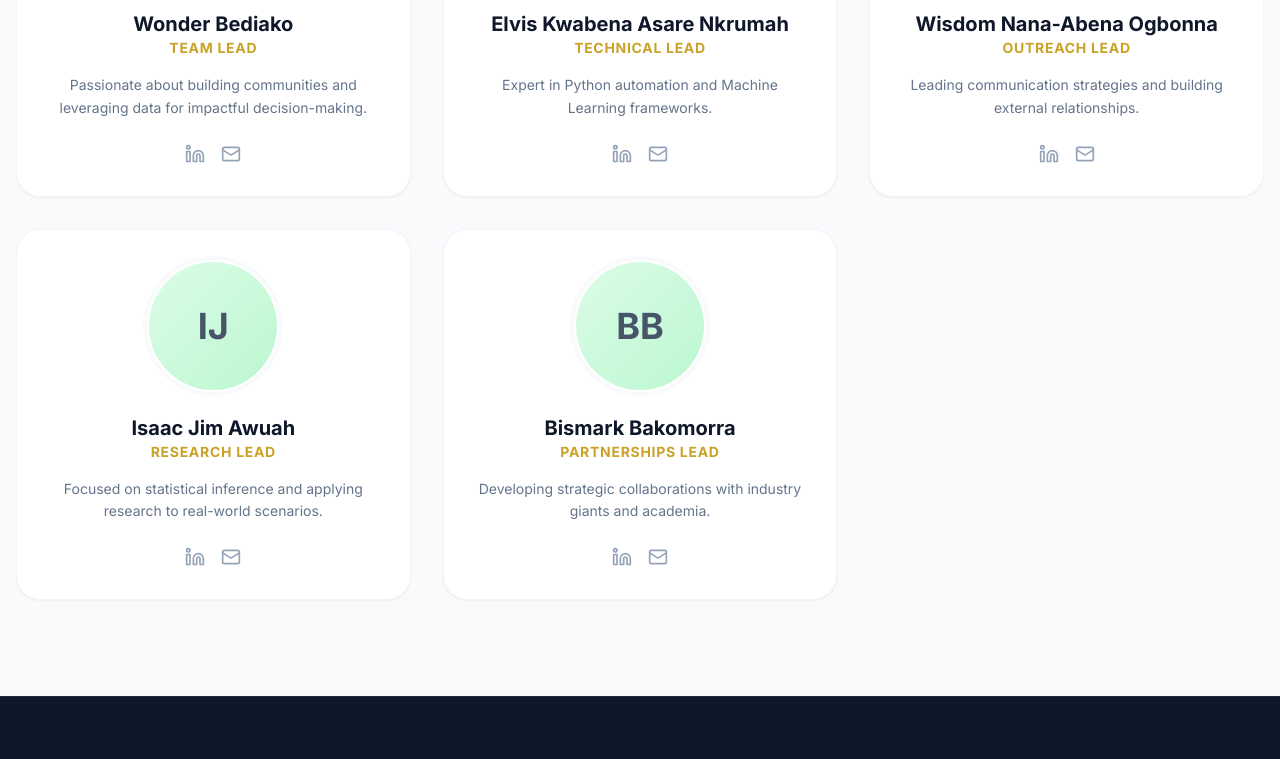
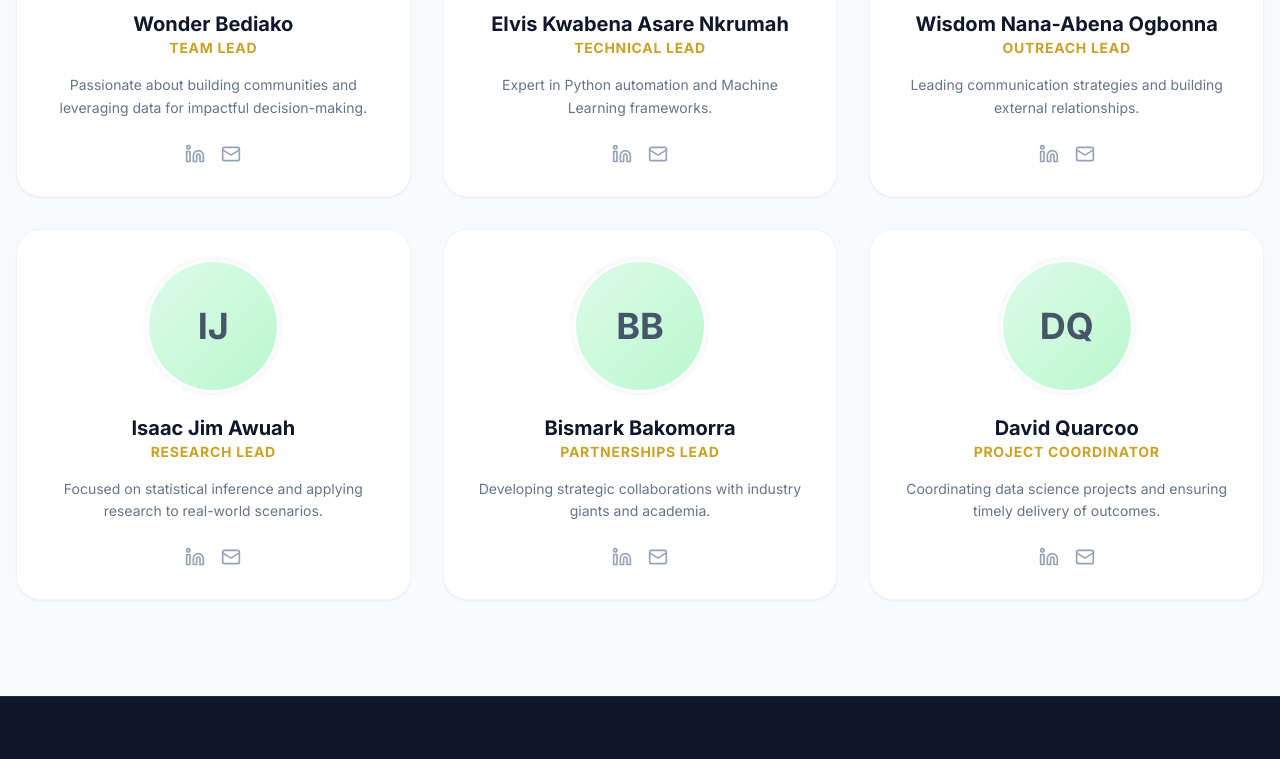
Before and after one commit to bismark-bakomora/ugass-ds-wing-website, a React (Vite) app: page /team in a window 1280 px wide. Shown: the part 512-1271 px from the top of the page. Built offline with nearby package versions, Linux system fonts and the light colour scheme.

Commit message:
added david to team

```diff
--- a/src/data/constants.ts
+++ b/src/data/constants.ts
@@ -43,6 +43,13 @@ export const TEAM_MEMBERS: TeamMember[] = [
     bio: 'Developing strategic collaborations with industry giants and academia.',
     linkedin: '#',
     initials: 'BB'
+  },
+  {
+    name: 'David Quarcoo',
+    role: 'Project Coordinator',
+    bio: 'Coordinating data science projects and ensuring timely delivery of outcomes.',
+    linkedin: '#',
+    initials: 'DQ'
   }
 ];
 
```
